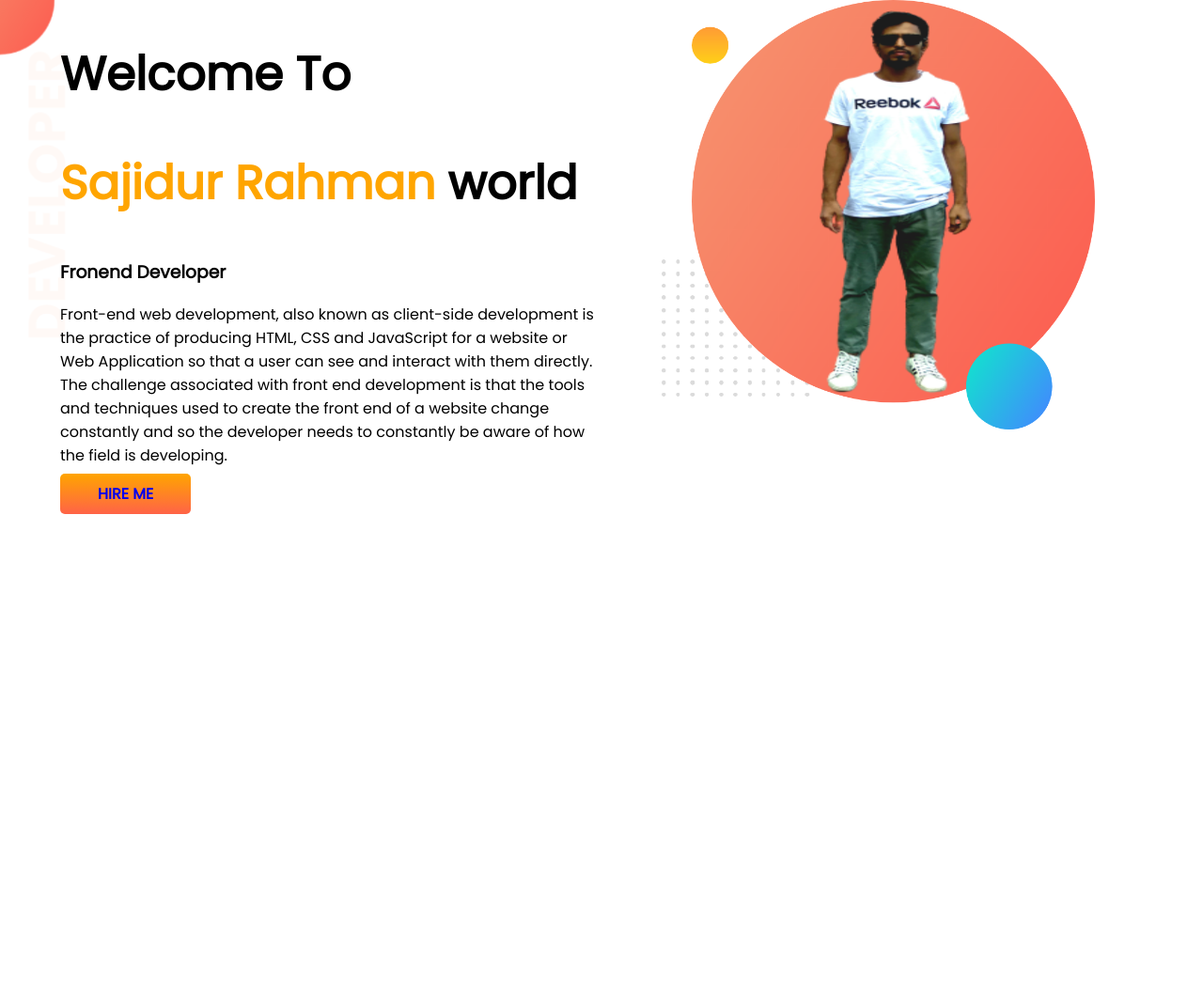
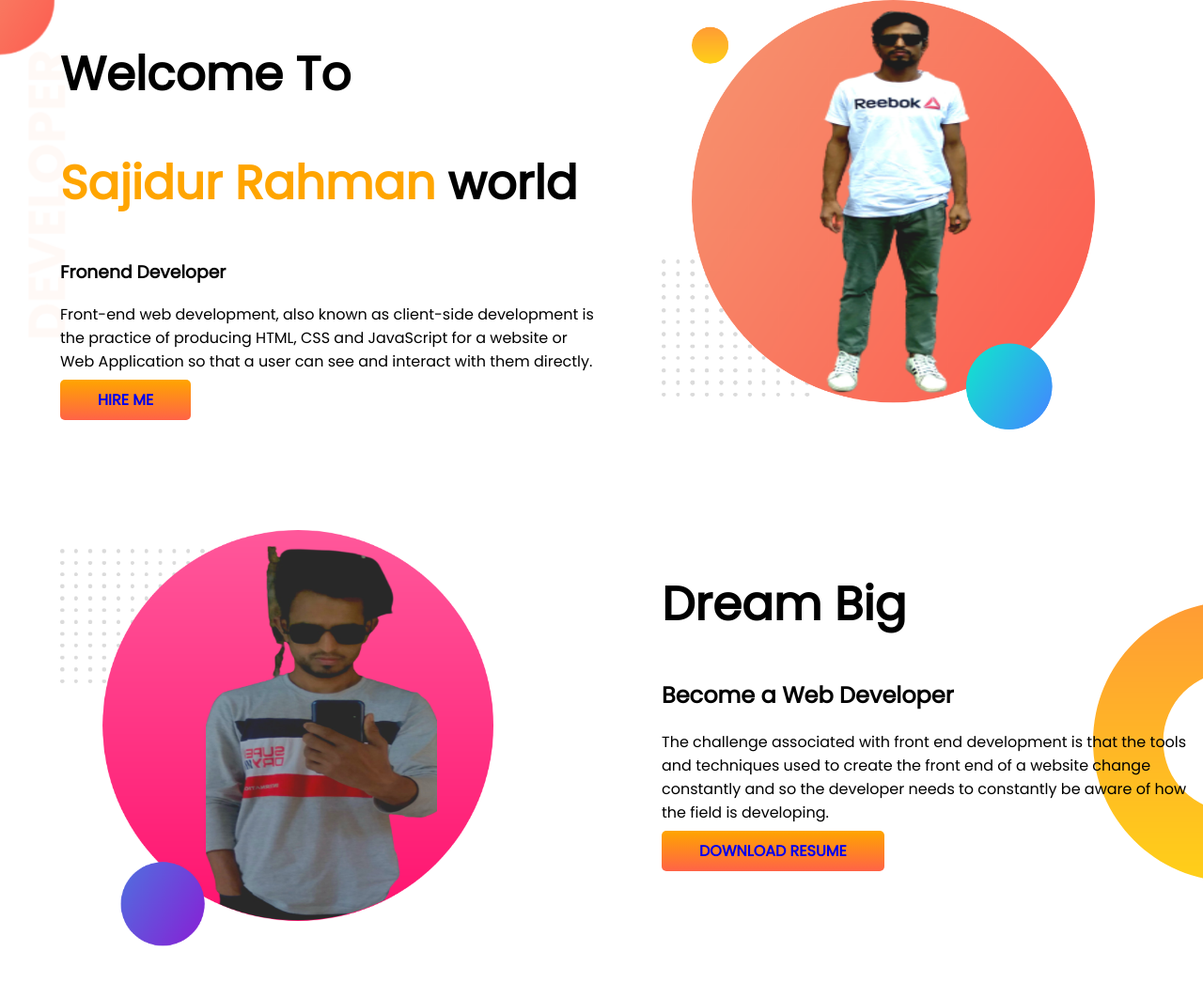
Before and after one commit to sajidur319370/Developer-Portfolio, a plain HTML site: page index.html in a window 1280 px wide. Shown: the whole page at 94% size. Before the commit the page ends 800 px from the top, so only its background shows below. Drawn offline with Linux system fonts and the light colour scheme.

Commit message:
dream-big added

```diff
--- a/index.html
+++ b/index.html
@@ -18,9 +18,8 @@
             <h1>Welcome To</h1>
             <h1> <span class="orange">Sajidur Rahman </span>world</h1>
             <h3>Fronend Developer</h3>
-            <p>Front-end web development, also known as client-side development is the practice of producing HTML, CSS and JavaScript for a website or Web Application so that a user can see and interact with them directly. The challenge associated with front
-                end development is that the tools and techniques used to create the front end of a website change constantly and so the developer needs to constantly be aware of how the field is developing.</p>
-            <a class="link-button" target="blank" href="https://www.facebook.com/">Hire Me</a>
+            <p>Front-end web development, also known as client-side development is the practice of producing HTML, CSS and JavaScript for a website or Web Application so that a user can see and interact with them directly.</p>
+            <a class="link-button" target="_blank" href="https://www.facebook.com/">Hire Me</a>
         </div>
         <div class="half-width">
             <img src="images/sajidur.png" alt="sajidur">
@@ -29,6 +28,18 @@
 
     </section>
 
+    <section class="dream-big">
+        <div class="half-width">
+            <img src="images/sajid2.png" alt="sajid2">
+        </div>
+        <div class="half-width">
+            <h1>Dream Big</h1>
+            <h2>Become a Web Developer</h2>
+            <p>The challenge associated with front end development is that the tools and techniques used to create the front end of a website change constantly and so the developer needs to constantly be aware of how the field is developing.</p>
+            <a class="link-button" target="_blank" href="https://www.facebook.com/">Download Resume</a>
+        </div>
+    </section>
+
 
 
 </body>
--- a/style.css
+++ b/style.css
@@ -13,6 +13,7 @@ h1 {
 
 section {
     display: flex;
+    margin-bottom: 100px;
 }
 
 .half-width {
@@ -37,3 +38,9 @@ section {
     background-image: url(images/top-banner.png);
     background-repeat: no-repeat;
 }
+
+.dream-big {
+    background-image: url(images/dream-bg.png);
+    background-repeat: no-repeat;
+    background-position: right;
+}
```
